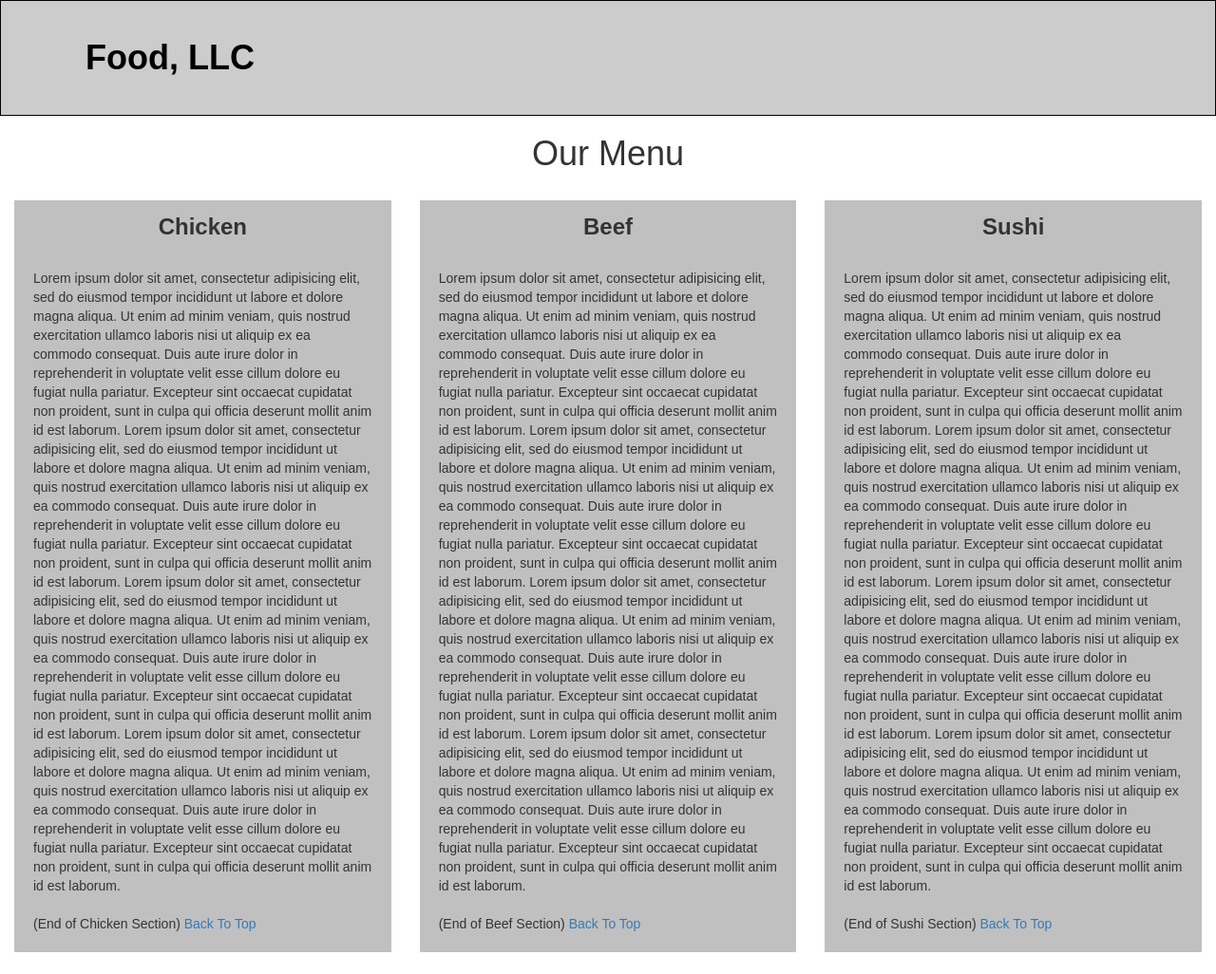
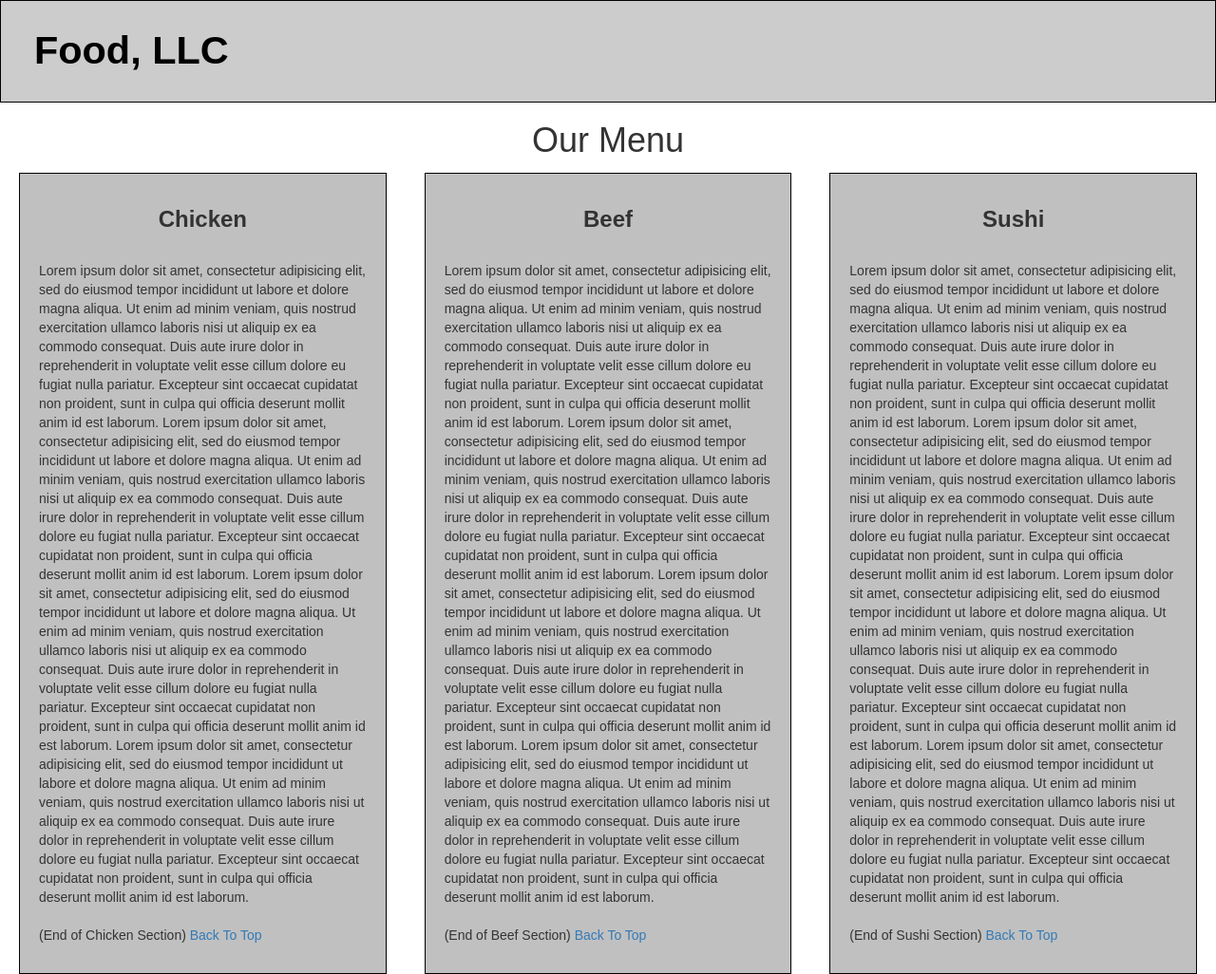
Before and after one commit to ivanPerez100/coursera, a plain HTML site: page module3-solution/index.html in a window 1280 px wide. Shown: the whole page at 95% size. Drawn offline with Linux system fonts and the light colour scheme.

Commit message:
Fixed some styling, added comments and name

```diff
--- a/module3-solution/css/styles.css
+++ b/module3-solution/css/styles.css
@@ -1,9 +1,6 @@
+/* Ivan Gerardo Perez Zuniga*/
 
-/* Let's first write the default styling for everything, then below we would add the media query styling the small things that we have to change */
-
-/* Header Styling; Here we are just going
-*/
-
+/* Just some default settings that we are going to have at first*/
 * {
  	font-family: Arial, Helvetica, sans-serif;
  	margin: 0px;
@@ -11,49 +8,72 @@
  }
 
 
+/* First, let's style the header and the navbar that is
+inside the header*/
+
+/* START OF HEADER STYLING!!! */
+
+/* This is going to style the header itself which is the bar on top that goes all the way across. What we are going to do is change the color, make all of the edges sharp, and have a border around the header.*/
 #header-nav{
 	background-color: #cccccc;
 	border-radius: 0;
 	border: 1px solid black;
 }
 
-.navbar-header{
-	margin-top: 25px;
-	margin-bottom: 25px;
+/* In here, we are just making the margin of the container to always be 0 because before it was set to 0 as default. What this caused later on was that the brand would be shifted left or right depending on the width of the page. However, we want it to always be to the left of the screen, so in order to achieve this, we just forced the margin to be 0.*/
+.container{
+	margin: 0px;
 }
 
+/* This is going to style the navbar header. What is happening here is just adding a little space to the top and the bottom of the within the header. This is so the brand doesn't look to cramped and tight within the header*/
+.navbar-header{
+	margin-top: 15px;
+	margin-bottom: 15px;
+}
 
+/* This is going to style the div that holds the brand. We are not doing much but making sure that the div could always hold the content of the text, regardless of the size of the font or the screen.*/
 .navbar-brand{
 	width: max-content;
 	height: max-content;
 }
 
+/* This is going to style the actual text that represent the brand name. In here, all we are doing is making the text bold, black, a bit bigger, and adding a bit of a marging to the left so that it's not so close to the left wall of the text */
 .navbar-brand h1 {
 	font-weight: bold;
   	color: black;
-  	font-size: 2em;
+  	font-size: 2.3em;
   	margin: 0px;
   	margin-left: 20px;
 }
 
+/* This is code that was seen in lecture which is the styling that is used to make sure that text doesn't have the look of a link. */
 .navbar-brand a:hover, .navbar-brand a:focus {
 	text-decoration: none;
 }
 
+/* In this, we are styling the actual button that could be clicked for when we want to collapse or un-collapse the navigation bar, What we are doing here is just saying when the button is active or pressed, the ouline is going to be grey. */
 .navbar-header button.navbar-toggle, .navbar-header .icon-bar {
   border: 2px solid grey;
 }
 
+/* This is similar styling to the styles above, but now when the button is not pressed or the navbar is not collapsed, then it's going to be black. This is mainly done just so it could be a subtle way to show if the button was pressed or not.*/
 .navbar-header button.collapsed {
   border: 2px solid black;
 }
 
+/* Now we are going to style how the different contents of the navigaton bar are going to look like. In this case, we are making it a different color than the actual header, which is going to be straight up white. Likewise, I noticed that there was some weird space on the top and bottom of the list, so we just made the margins 0 so that there wasn't this weird border.*/
 #nav-list{
 	background-color: white;
 	margin-top: 0px;
 	margin-bottom: 0px;
 }
 
+/* Likewise, we want to have the white layout from above to go across the whole width of the page, so we made the padding 0 in order to achieve this effect. */
+#collapsable-nav{
+	padding: 0px;
+}
+
+/* This is going to style the actual text that is seen within the navigation bar. In this case, all we are doing is aligning the text to the center, making the text a little bigger and bolder.*/
 #nav-list a{
 	text-align: center;
 	font-size: 1.2em;
@@ -62,30 +82,37 @@
 	color: black;
 }
 
-#collapsable-nav{
-	margin-top: 0px;
-	margin-bottom: 0px;
+/* END OF HEADER STYLING!!! */
+
+
+/* START OF MAIN CONTENT STYLING!!! */
+
+/*.container-fluid{
+	padding: 0px;
+}
+*/
+
+/*
+.row {
+	margin: 0px;
+	padding: 0px;
+}*/
+
+/* We are first going to style what the color of the is going to be. In this case, it's going to be a shade of grey. Likewise, we are going to add some margins to this box in order to have some spacing that is going to clearly seperate the different continers seen within the grid.*/
+.content {
+	background-color: #C0C0C0;
+	border: .5px solid black;
+	margin: 5px;
+	margin-bottom: 15px;
 }
 
-.content {
-	background-color: #C0C0C0;
-}
-
+/* Now that we have styled the box that is going to hold our content, we can now style the section heading. We had already centered the text using a bootstrap class. Now, all we have to do is make it bold and add some padding to the top so that it's not so close to the border. */
 .content h3{
 	font-weight: bold;
 	padding-top: 15px;
 }
 
+/* Lastly, all that is left to do is add some padding to the dummy text so that is not to close to the border. */
 p.text{
 	padding: 20px;
-	clear: right;
 }
-
-.row {
-	margin: 0px;
-	padding: 0px;
-}
-
-.container-fluid{
-	padding: 0px;
-}
--- a/module3-solution/index.html
+++ b/module3-solution/index.html
@@ -1,6 +1,7 @@
 <!DOCTYPE html>
 <html lang="en">
 <head>
+	<!-- Ivan Gerardo Perez Zuniga -->
 	<meta charset="utf-8">
 	<meta http-equiv="X-UA-Compatible" content="IE=edge">
 	<meta name="viewport" content="width=device-width, initial-scale=1">
@@ -32,6 +33,7 @@
 
 				</div> <!-- End of navbar-header div -->
 
+				<!-- This is what is going to be shown when ever we are able to see the button and press on the button. So when we press on the button, we are going to see the three different bars that we can see at the bottom. We. know to display this because at the button on top we have the attribute data-targer"#collapse-nav which happens to be that the id of the div below has. -->
 				<div id="collapsable-nav" class="collapse navbar-collapse">
 					<ul id="nav-list" class="nav navbar-nav navbar-right visible-xs">
 						<li>
@@ -44,22 +46,27 @@
 							<a href="#Sushi"> Sushi </a>
 						</li>
 					</ul>
-				</div>
+				</div> <!-- End of collapsable-nav div -->
 
 			</div> <!-- End of Container div -->
 
 		</nav>
 	</header>
 
-	<!-- Add the Page Heading; We aligned the text to the center using bootstrap. This was done by adding the class "text-center" -->
+	<!-- Now that we are done with our page header, we need to know write the main content that is going to go into our page -->
+
+	<!-- First, we need to add the Page Heading; We aligned the text to the center using bootstrap. This was done by adding the class "text-center" -->
 	<div id="pageHeader" class="text-center">
 		<h1>Our Menu</h1>
 	</div>
 
+	<!-- Now that we have our page header, we are now going to write the main content as mentioned in the writeup. For this, we first need to enclose everything into a a container-fluid. After this, we need to make sure we have everything within a row div. This so that we are able to create the grid column layout, which we would later control by using the the different classes such as "col-md-4"-->
 	<div id="main-content" class="container-fluid">
+		<!-- Row div that is used to make sure we are able to create and have a grid effect -->
 		<div class="row">
 			<div id="Chicken" class="col-md-4 col-sm-6 col-xm-12">
 				<div class="content">
+					<!-- Centered using class -->
 					<h3 class="text-center"> Chicken </h3>
 					<p class="text"> Lorem ipsum dolor sit amet, consectetur adipisicing elit, sed do eiusmod
 					tempor incididunt ut labore et dolore magna aliqua. Ut enim ad minim veniam,
@@ -86,10 +93,11 @@
 					cillum dolore eu fugiat nulla pariatur. Excepteur sint occaecat cupidatat non
 					proident, sunt in culpa qui officia deserunt mollit anim id est laborum. <br><br> (End of Chicken Section) <a href="#pageHeader">Back To Top</a>
 					</p>
-				</div>
-			</div>
+				</div> <!-- End of content (Chicken) div-->
+			</div> <!-- End of Chicken div -->
 			<div id="Beef" class="col-md-4 col-sm-6 col-xm-12">
 				<div class="content">
+					<!-- Centered using bootstrap class -->
 					<h3 class="text-center"> Beef </h3>
 					<p class="text"> Lorem ipsum dolor sit amet, consectetur adipisicing elit, sed do eiusmod
 					tempor incididunt ut labore et dolore magna aliqua. Ut enim ad minim veniam,
@@ -116,10 +124,11 @@
 					cillum dolore eu fugiat nulla pariatur. Excepteur sint occaecat cupidatat non
 					proident, sunt in culpa qui officia deserunt mollit anim id est laborum. <br><br> (End of Beef Section) <a href="#pageHeader">Back To Top</a>
 					</p>
-				</div>
-			</div>
+				</div> <!-- End of content (Beef) div -->
+			</div> <!-- End of Beef div -->
 			<div id="Sushi" class="col-md-4 col-sm-12 col-xm-12">
 				<div class="content">
+					<!-- Centered using bookstrap class -->
 					<h3 class="text-center"> Sushi </h3>
 					<p class="text"> Lorem ipsum dolor sit amet, consectetur adipisicing elit, sed do eiusmod
 					tempor incididunt ut labore et dolore magna aliqua. Ut enim ad minim veniam,
@@ -146,10 +155,10 @@
 					cillum dolore eu fugiat nulla pariatur. Excepteur sint occaecat cupidatat non
 					proident, sunt in culpa qui officia deserunt mollit anim id est laborum.<br><br> (End of Sushi Section) <a href="#pageHeader">Back To Top</a>
 					</p>
-				</div>
-			</div>
-		</div>
-	</div>
+				</div> <!-- End of content (Sushi) div -->
+			</div> <!-- End of Sushi div -->
+		</div> <!-- End of row div -->
+	</div> <!-- End of container-fluid div -->
 
 	<!-- jQuery (Bootstrap JS plugins depend on it) -->
 	<script src="js/jquery-2.1.4.min.js"></script>
```
